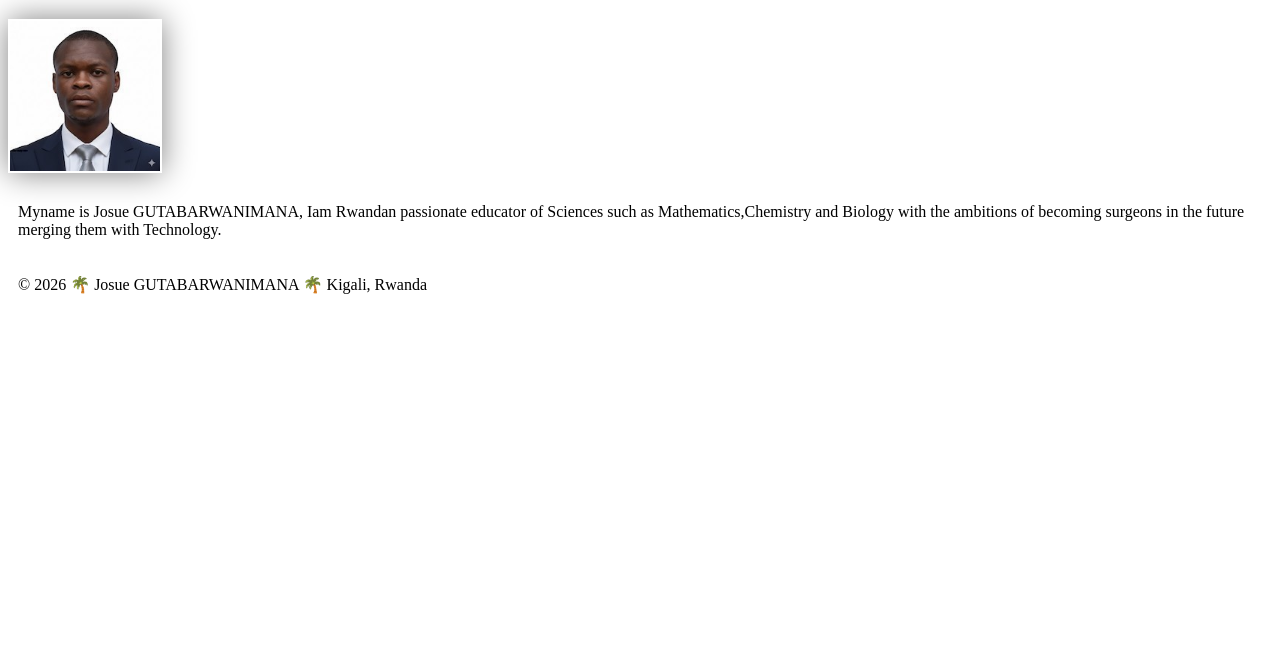
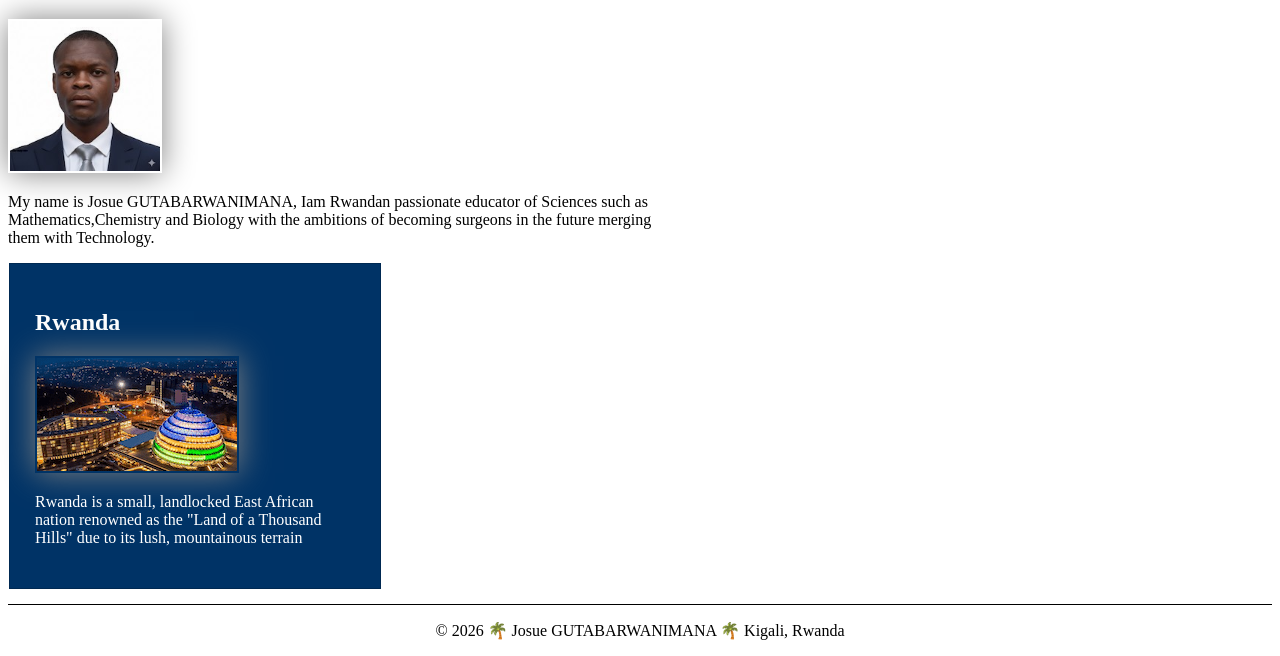
Before and after one commit to gutabarwanimanajosue881-svg/wdd130, a plain HTML site: page index.html in a window 1280 px wide. Shown: the part 205-861 px from the top of the page. Before the commit the page ends 800 px from the top, so only its background shows below. Drawn offline with Linux system fonts and the light colour scheme.

```diff
--- a/index.html
+++ b/index.html
@@ -4,6 +4,9 @@
 <head>
     <meta charset="UTF-8">
     <meta name="viewport" content="width=device-width, initial-scale=1.0">
+    <meta name="description"
+      content="Describe your home page here using keywords like your name, the cours, the purpose of the page.">
+    <meta name="author" content="Josue GUTABARWANIMANA">
     <title>Josue GUTABARWANIMANA | WDD 130</title>
     <link rel="stylesheet" href="styles/styles.css">
 </head>
@@ -17,14 +20,21 @@
     </header>
     <main>
         <h1>Josue GUTABARWANIMANA WDD 130 </h1>
-        <img src="images/profile.jpg" alt="Josue Gutabarwanimana profile picture" width="200">
-        <p>Myname is Josue
+        <img src="images/profile.jpg" alt="Josue Gutabarwanimana profile picture">
+        <p>My name is Josue
             GUTABARWANIMANA, Iam Rwandan passionate educator
             of Sciences such as Mathematics,Chemistry and Biology with the
             ambitions of becoming surgeons in the future merging them with
             Technology.
         </p>
     </main>
+    <aside>
+        <h2>Rwanda</h2>
+        <img src="images/Rwanda.jpg" alt="Rwanda as green country">
+        <p>Rwanda is a small, landlocked East African nation renowned as the "Land of a Thousand
+            Hills" due to
+            its lush, mountainous terrain</p>
+    </aside>
     <footer>
         <p>© 2026 🌴 Josue GUTABARWANIMANA 🌴 Kigali, Rwanda</p>
     </footer>
--- a/styles/styles.css
+++ b/styles/styles.css
@@ -25,3 +25,32 @@
 p {
     padding: 10px;
 }
+
+main {
+    max-width: 650px;
+}
+
+aside {
+    width: 20rem;
+    margin: 1px;
+    border: 1px solid rgb(0 0 0/0.2);
+    padding: 25px;
+    background-color: hsl(210, 100%, 20%);
+    color: #ffffff;
+    text-align: left;
+}
+
+aside img {
+    width: 200px;
+    height: auto;
+}
+
+p {
+    padding: 0;
+}
+
+footer {
+    margin-top: 15px;
+    border-top: 1px solid #000;
+    text-align: center;
+}
```
Also changed, not shown: images/Rwanda.jpg (added).
